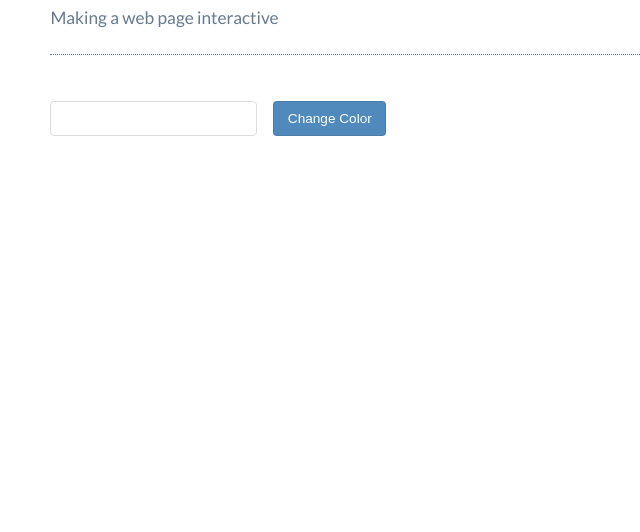
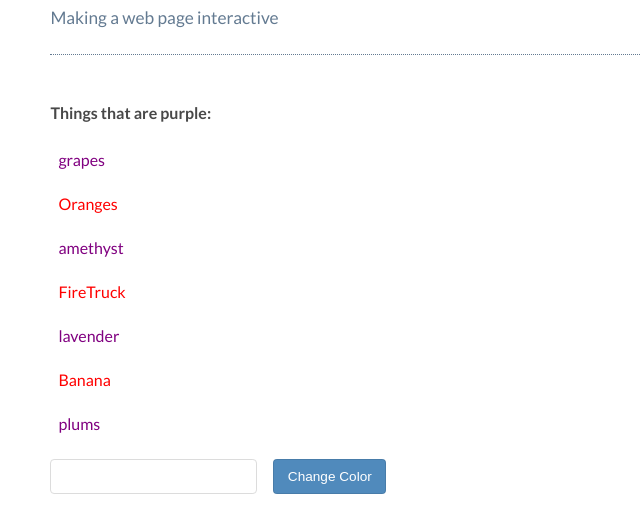
Before and after one commit to imnomee/js-dom, a plain HTML site: page index.html in a window 1280 px wide. Shown: the part 88-620 px from the top of the page, without its empty margins (0-640 px from the left). Drawn offline with Linux system fonts and the light colour scheme.

Commit message:
updated sample code

```diff
--- a/app.js
+++ b/app.js
@@ -1,12 +1,34 @@
-const myHeading = document.getElementById('myHeading');
+//Selecting using Tag Name
+const myHeading = document.getElementsByTagName('h1')[0];
+
+const myList = document.getElementsByTagName('li');
+
+//Selecing using Classes
+const notPurple = document.getElementsByClassName('not-purple');
+
+//Selecting using ID
+//const myHeading = document.getElementById('myHeading');
 const myButton = document.getElementById('myButton');
 const myText = document.getElementById('myTextInput');
 
 //Set heading color to red when you click on it
-myHeading.addEventListener('click', ()=> myHeading.style.color = 'red');
+myHeading.addEventListener('click', () => myHeading.style.color = 'red');
 
 //Set heading color to purple when you click the button
 //myButton.addEventListener('click', ()=> myHeading.style.color = 'purple');
 
 //Set heading color to the color written in text input
-myButton.addEventListener('click', ()=> myHeading.style.color = myText.value);
+myButton.addEventListener('click', () => myHeading.style.color = myText.value);
+
+
+//Change color of list using for loop
+for (let i = 0; i < myList.length; i++) {
+    myList[i].style.color = 'purple';
+
+}
+
+//Change color of not found list using for loop
+for (let i = 0; i < notPurple.length; i++) {
+    notPurple[i].style.color = 'red';
+
+}
--- a/index.html
+++ b/index.html
@@ -1,15 +1,28 @@
 <!DOCTYPE html>
 <html>
-  <head>
+
+<head>
     <title>JavaScript and the DOM</title>
     <link rel="stylesheet" href="css/style.css">
-  </head>
-  <body>
+</head>
+
+<body>
     <h1 id="myHeading">JavaScript and the DOM</h1>
     <p>Making a web page interactive</p>
+    <p>Things that are purple:</p>
+    <ul>
+        <li>grapes</li>
+        <li class="not-purple">Oranges</li>
+        <li>amethyst</li>
+        <li class="not-purple">FireTruck</li>
+        <li>lavender</li>
+        <li class="not-purple">Banana</li>
+        <li>plums</li>
+    </ul>
     <input type="text" id="myTextInput">
     <button id="myButton">Change Color</button>
 
     <script src="app.js"></script>
-  </body>
+</body>
+
 </html>
```
